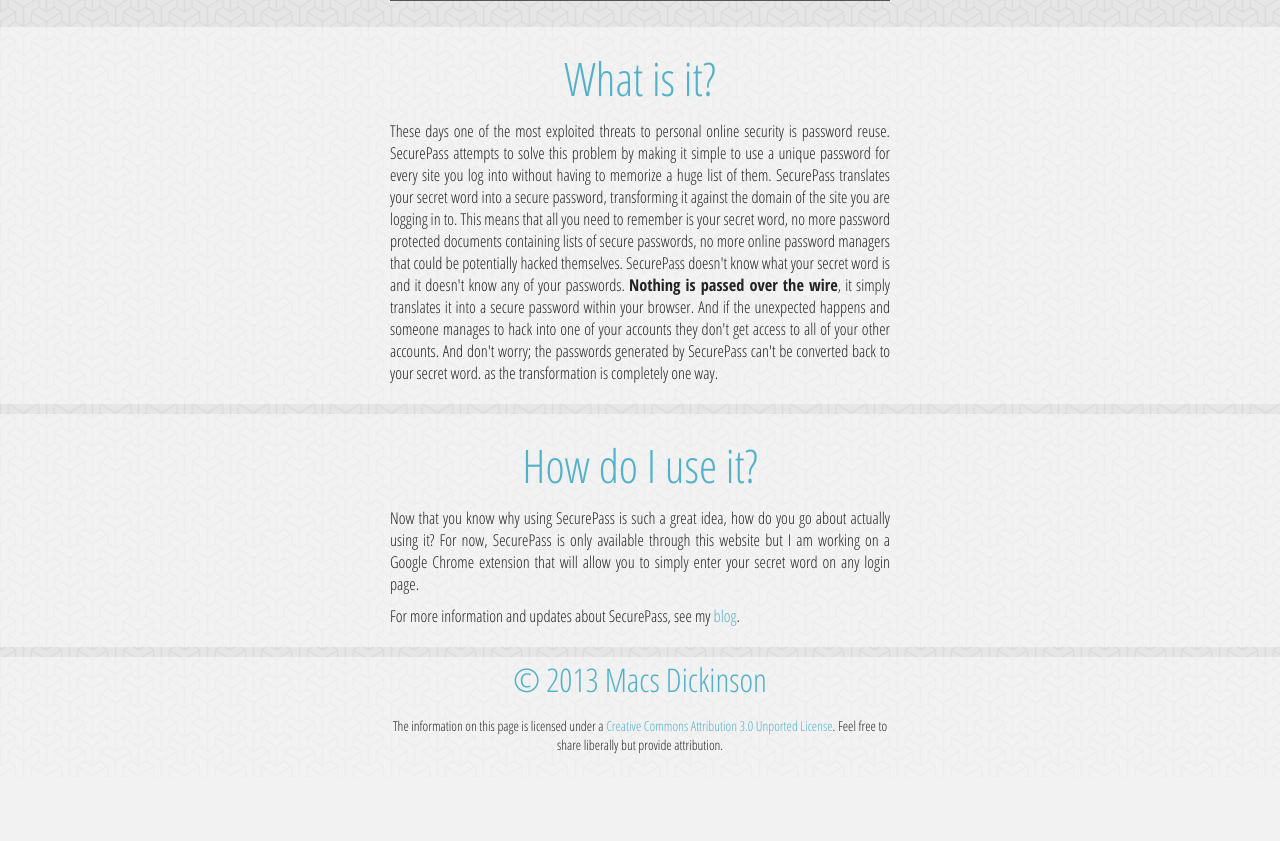
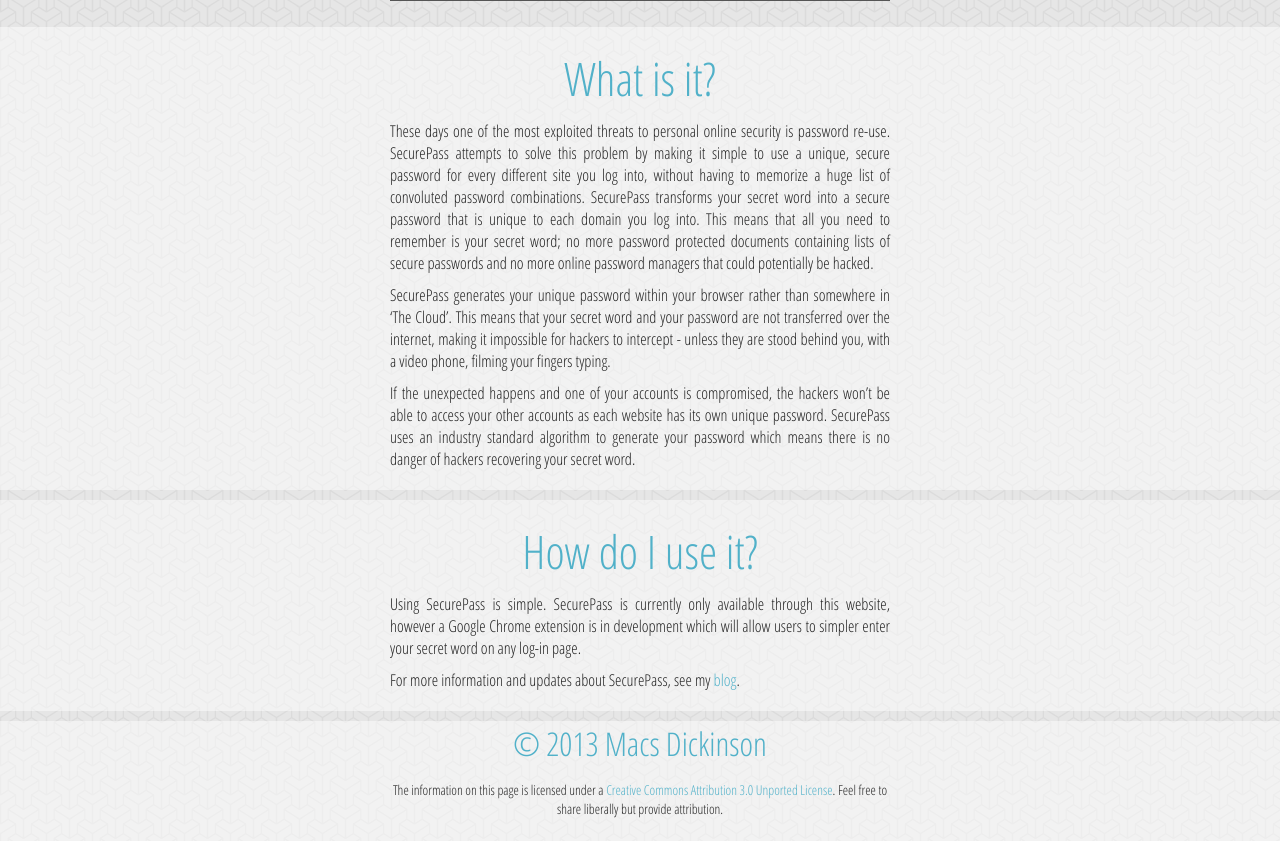
Before and after one commit to MacsDickinson/uniquify.it, an ASP.NET MVC app: page / in a window 1280 px wide. Shown: the part 529-1370 px from the top of the page. Before the commit the page ends 1283 px from the top, so only its background shows below. Run offline with ASP.NET Core 8 and stand-ins for ASP.NET MVC 5, Linux system fonts and the light colour scheme; the project's own start-up code is not run, and a stand-in starts its controllers and pages; some libraries are stand-ins or nearby versions.

Commit message:
updated copy

```diff
--- a/Website/SecurePass/Views/Home/Index.cshtml
+++ b/Website/SecurePass/Views/Home/Index.cshtml
@@ -85,31 +85,19 @@
 <section>
     <h2>What is it?</h2>
     <p>
-        These days one of the most exploited threats to personal online security is
-        password reuse. SecurePass attempts to solve this problem by making it
-        simple to use a unique password for every site you log into without
-        having to memorize a huge list of them. SecurePass translates your
-        secret word into a secure password, transforming it against the domain of the site you
-        are logging in to. This means that all you need to remember is your
-        secret word, no more password protected documents containing lists of
-        secure passwords, no more online password managers that could be
-        potentially hacked themselves. SecurePass doesn't know what your
-        secret word is and it doesn't know any of your passwords. <b>Nothing
-        is passed over the wire</b>, it simply
-        translates it into a secure password within your browser. And if the
-        unexpected happens and someone manages to hack into one of your accounts
-        they don't get access to all of your other accounts. And don't worry;
-        the passwords generated by SecurePass can't be converted back to your
-        secret word.  as the transformation is completely one way.
+        These days one of the most exploited threats to personal online security is password re-use. SecurePass attempts to solve this problem by making it simple to use a unique, secure password for every different site you log into, without having to memorize a huge list of convoluted password combinations. SecurePass transforms your secret word into a secure password that is unique to each domain you log into. This means that all you need to remember is your secret word; no more password protected documents containing lists of secure passwords and no more online password managers that could potentially be hacked.
+    </p>
+    <p>
+        SecurePass generates your unique password within your browser rather than somewhere in ‘The Cloud’. This means that your secret word and your password are not transferred over the internet, making it impossible for hackers to intercept - unless they are stood behind you, with a video phone, filming your fingers typing.
+    </p>
+    <p>
+        If the unexpected happens and one of your accounts is compromised, the hackers won’t be able to access your other accounts as each website has its own unique password. SecurePass uses an industry standard algorithm to generate your password which means there is no danger of hackers recovering your secret word.
     </p>
 </section>
 <section>
     <h2>How do I use it?</h2>
     <p>
-        Now that you know why using SecurePass is such a great idea, how do
-        you go about actually using it? For now, SecurePass is only available
-        through this website but I am working on a Google Chrome extension that
-        will allow you to simply enter your secret word on any login page.
+        Using SecurePass is simple. SecurePass is currently only available through this website, however a Google Chrome extension is in development which will allow users to simpler enter your secret word on any log-in page.
     </p>
     <p>
         For more information and updates about SecurePass, see my <a href="http://www.macsentom.co.uk"
```
